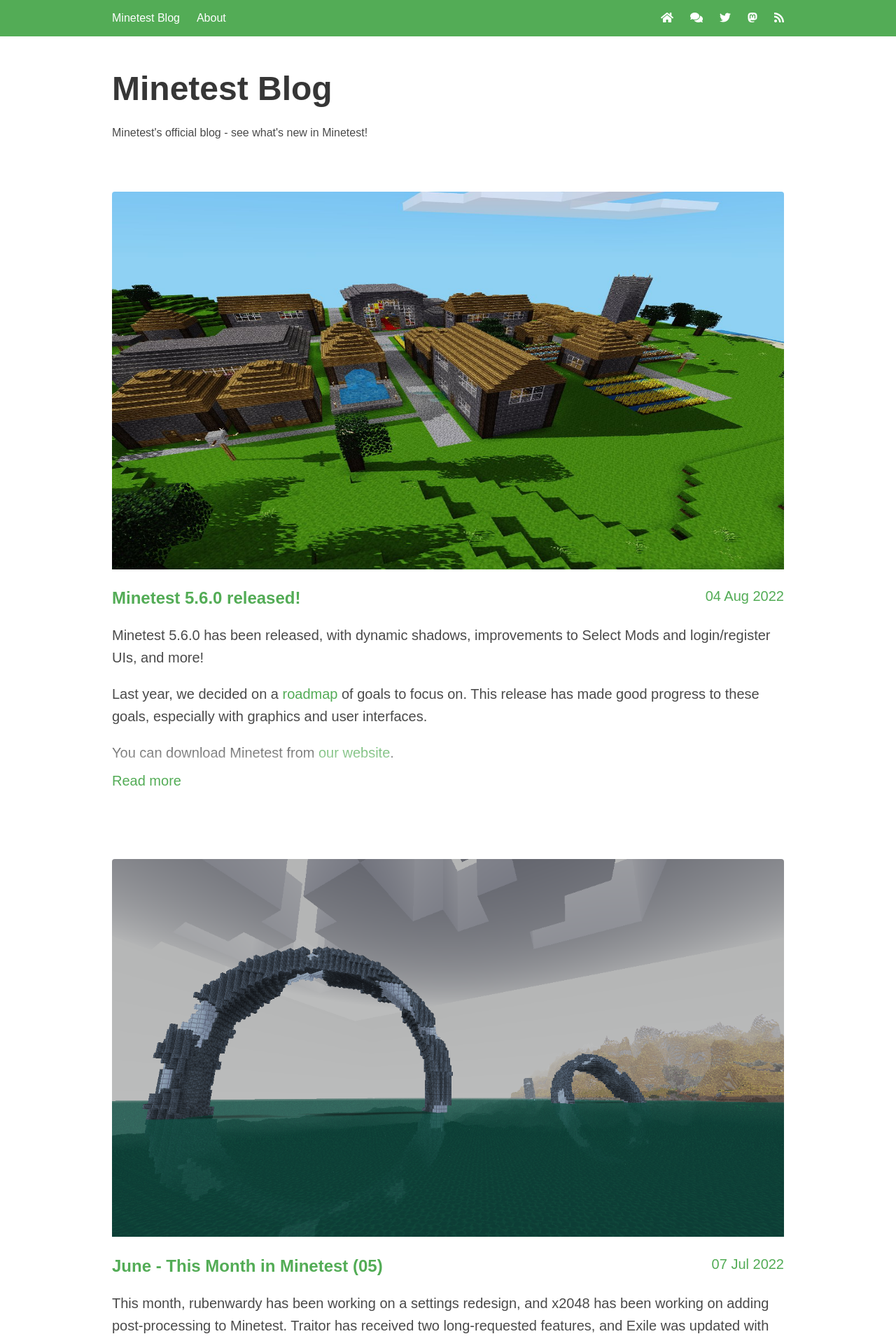
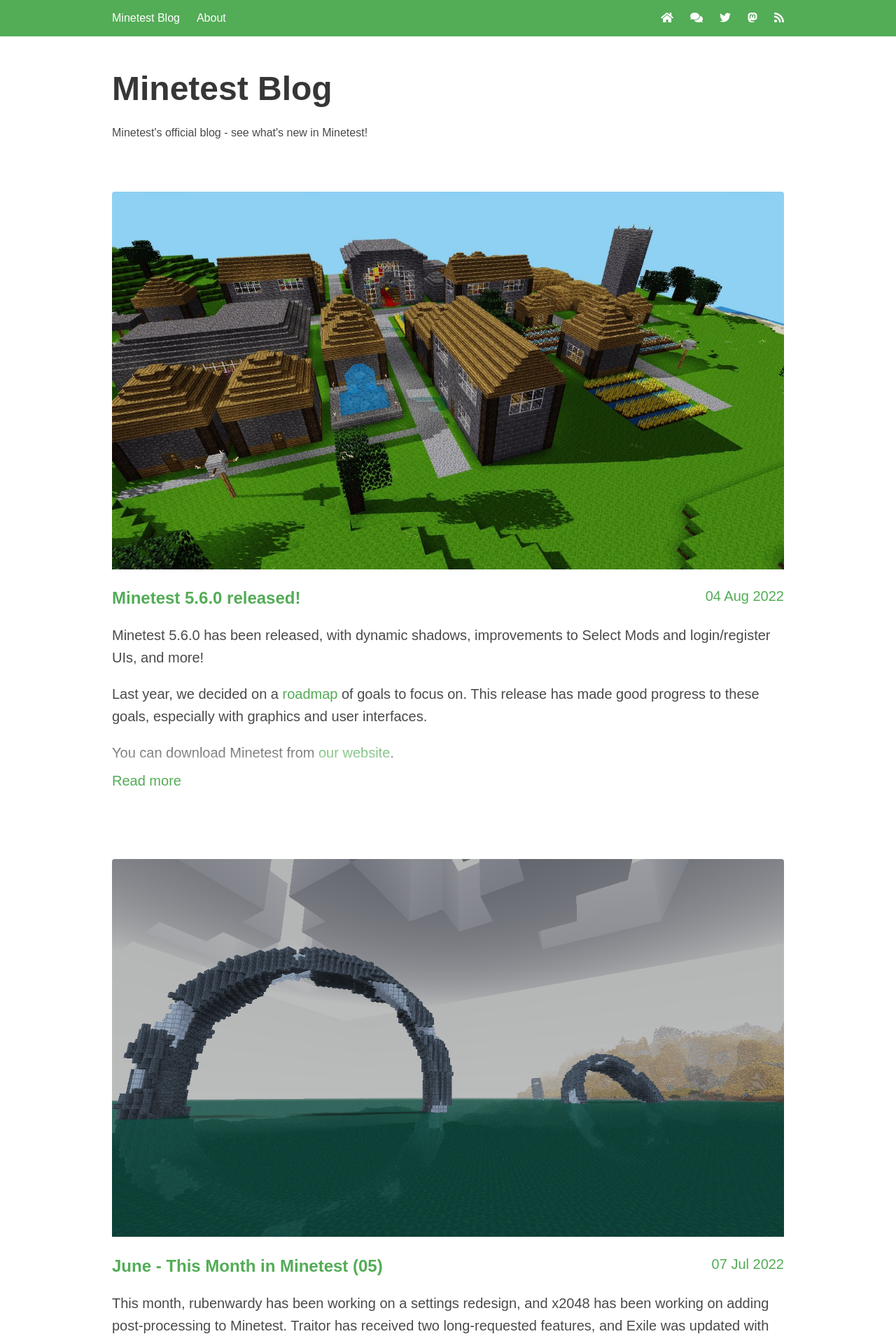
Before and after one commit to minetest/blog, a Jekyll site: the page built from index.html, in a window 1280 px wide. Shown: the top 1917 px of the page at 70% size. Built offline with Jekyll 4.4.1, drawn with Linux system fonts in a browser that asks for light colours.

Commit message:
Fix image stretch

```diff
--- a/_layouts/default.html
+++ b/_layouts/default.html
@@ -11,7 +11,7 @@
 		{% endif %}
 	</title>
 
-	<link rel="stylesheet" href="/static/style.css?v=4">
+	<link rel="stylesheet" href="/static/style.css?v=5">
 	<link rel="stylesheet" href="/static/css/all.min.css">
 
 	<link rel="icon" href="/static/minetesticon.png">
--- a/_sass/_bulma.scss
+++ b/_sass/_bulma.scss
@@ -52,3 +52,8 @@
 		margin-top: 0;
 	}
 }
+
+
+.image.is-16by9 img {
+	object-fit: cover;
+}
```
